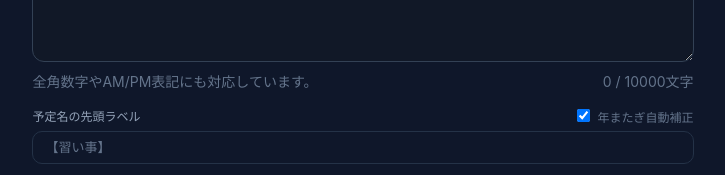
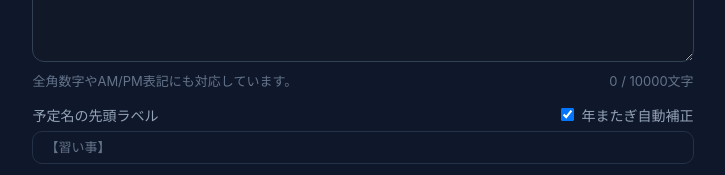
Before and after one commit to yasoowork/jp-schedule-to-ics, a React (Vite) app: page / in a window 1280 px wide. Shown: the part 516-691 px from the top of the page, without its empty margins (277-1002 px from the left). Built offline with nearby package versions, Linux system fonts and the light colour scheme.

Commit message:
isValidHourMinute

```diff
--- a/src/App.css
+++ b/src/App.css
@@ -267,7 +267,7 @@ p {
   margin-top: 8px;
 
   color: #64748b;
-  font-size: 14px;
+  font-size: 13px;
 
   text-align: left;
   line-height: 1.4;
@@ -377,7 +377,7 @@ p {
 
 .option-label {
   color: #94a3b8;
-  font-size: 12px;
+  font-size: 14px;
   font-weight: 600;
 }
 
@@ -386,8 +386,8 @@ p {
   margin-top: 0;
   margin-bottom: 0;
 
-  color: #64748b;
-  font-size: 12px;
+  color: #94a3b8;
+  font-size: 14px;
   font-weight: 600;
 }
 
--- a/src/App.tsx
+++ b/src/App.tsx
@@ -143,7 +143,11 @@ function App() {
 
       <section className="section" ref={resultSectionRef}>
         <h2>2. 解析結果を確認・修正</h2>
-        <EventEditor events={events} onChange={setEvents} />
+        <EventEditor
+          events={events}
+          titlePrefix={titlePrefix}
+          onChange={setEvents}
+        />
       </section>
 
       <section className="section">
--- a/src/components/EventEditor.tsx
+++ b/src/components/EventEditor.tsx
@@ -6,10 +6,11 @@ const NOTE_MAX_LENGTH = 30
 
 type EventEditorProps = {
   events: ScheduleEvent[]
+  titlePrefix: string
   onChange: (events: ScheduleEvent[]) => void
 }
 
-export function EventEditor({ events, onChange }: EventEditorProps) {
+export function EventEditor({ events, titlePrefix, onChange }: EventEditorProps) {
   const [editingIndex, setEditingIndex] = useState<number | null>(null)
 
   const updateEvent = (
@@ -56,13 +57,14 @@ export function EventEditor({ events, onChange }: EventEditorProps) {
 
       {events.map((event, index) => {
         const isEditing = editingIndex === index
+        const displayTitle = `${titlePrefix.trim()}${event.title}`
 
         return (
           <div className="compact-event" key={index}>
             <div className="compact-event-main">
               <div className="compact-event-text">
                 <div className="compact-event-title">
-                  {truncateText(event.title, TITLE_MAX_LENGTH)}
+                  {truncateText(displayTitle, TITLE_MAX_LENGTH)}
                 </div>
                 <div className="compact-event-meta">
                   <span>
```
